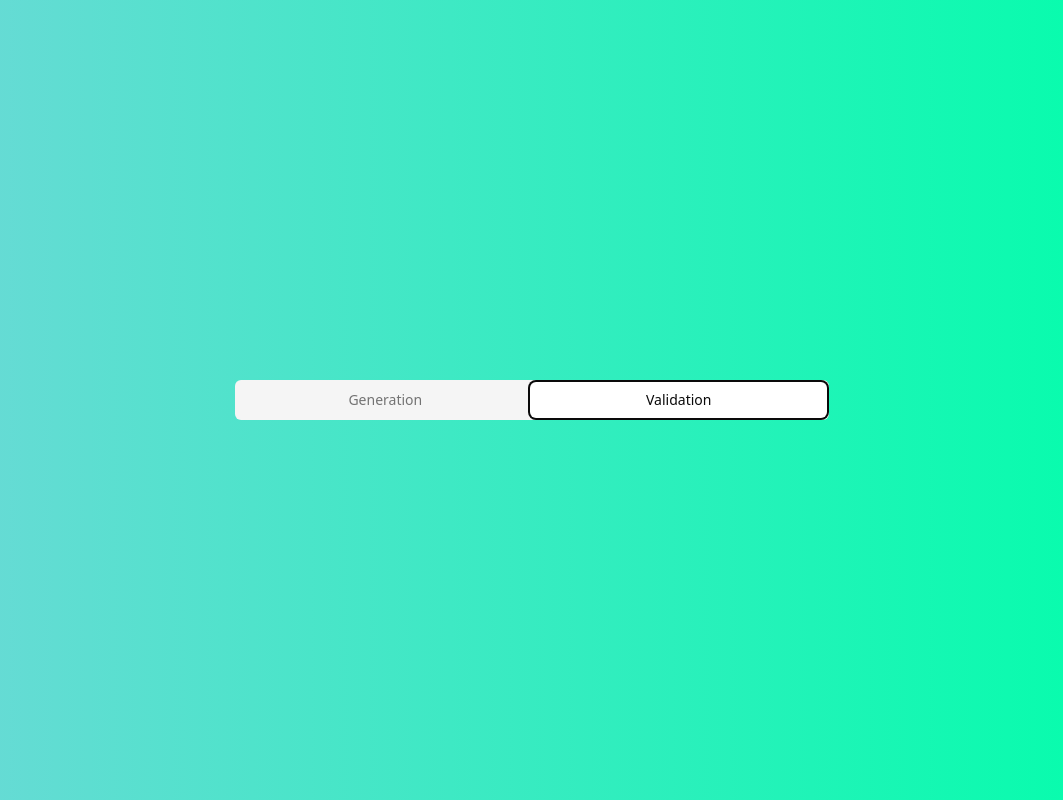
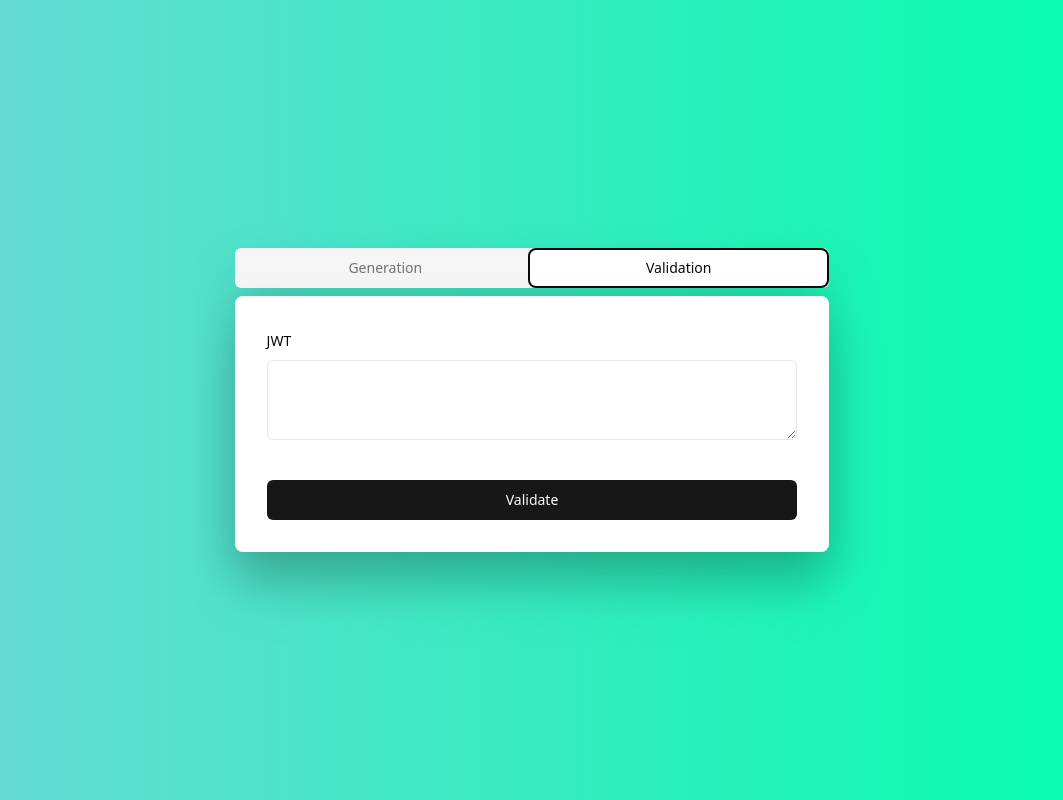
Before and after one commit to CharlesPerDev/jwt-demo, a Next.js app: page / in a window 1280 px wide. Both pictures are taken after a click on the tab "Validation". Shown: the whole page, without its empty margins (108-1171 px from the left). Built offline with nearby package versions, Linux system fonts and the light colour scheme; no server answers.

Commit message:
Split form from page and started work on validation dialog

```diff
--- /dev/null
+++ b/src/app/generation-form.tsx
@@ -0,0 +1,92 @@
+import { Button } from "@/components/ui/button";
+import {
+    Form,
+    FormControl,
+    FormField,
+    FormItem,
+    FormLabel,
+    FormMessage,
+} from "@/components/ui/form";
+import { Input } from "@/components/ui/input";
+import { useForm } from "react-hook-form";
+import { z } from "zod";
+import { zodResolver } from "@hookform/resolvers/zod";
+import { Textarea } from "@/components/ui/textarea";
+import { generateToken } from "@/components/server/jwtUtils";
+
+
+const GenerationForm = (props: { setGeneratedJwt: (jwt: string) => any; }) => {
+    const formSchema = z.object({
+        username: z.string().min(1, { message: "Username must contain at least one character" }).max(128, "Username can't be longer than 128 characters"),
+        description: z.string().max(512, { message: "Description can't be longer than 512 characters" }),
+        age: z.number().int().finite().max(150, { message: "Age can't be more than 150" }),
+    });
+    const form = useForm<z.infer<typeof formSchema>>({
+        resolver: zodResolver(formSchema),
+        defaultValues: {
+            username: "John Doe",
+            description: "I am a person",
+            age: 42,
+        },
+    });
+
+    function onSubmit(values: z.infer<typeof formSchema>) {
+        generateToken(values).then((token) => props.setGeneratedJwt(token));
+    }
+
+    return (<Form {...form}>
+        <form
+            onSubmit={form.handleSubmit(onSubmit)}
+            className="flex w-full flex-col gap-10"
+        >
+            <FormField
+                control={form.control}
+                name="username"
+                render={({ field }) => (
+                    <FormItem>
+                        <FormLabel>Username</FormLabel>
+                        <FormControl>
+                            <Input {...field} />
+                        </FormControl>
+                        <FormMessage />
+                    </FormItem>
+                )}
+            ></FormField>
+            <FormField
+                control={form.control}
+                name="description"
+                render={({ field }) => (
+                    <FormItem>
+                        <FormLabel>Description</FormLabel>
+                        <FormControl>
+                            <Textarea className="resize-none" {...field} />
+                        </FormControl>
+                        <FormMessage />
+                    </FormItem>
+                )}
+            ></FormField>
+            <FormField
+                control={form.control}
+                name="age"
+                render={({ field }) => (
+                    <FormItem>
+                        <FormLabel>Age</FormLabel>
+                        <FormControl>
+                            <Input
+                                type="number"
+                                {...field}
+                                onChange={(event) =>
+                                    field.onChange(+event.target.value)
+                                }
+                            />
+                        </FormControl>
+                        <FormMessage />
+                    </FormItem>
+                )}
+            ></FormField>
+            <Button type="submit">Generate</Button>
+        </form>
+    </Form>);
+}
+
+export { GenerationForm };
--- a/src/app/page.tsx
+++ b/src/app/page.tsx
@@ -1,50 +1,20 @@
 "use client";
 
-import { Button } from "@/components/ui/button";
-import {
-  Form,
-  FormControl,
-  FormField,
-  FormItem,
-  FormLabel,
-  FormMessage,
-} from "@/components/ui/form";
-import { Input } from "@/components/ui/input";
 import { Label } from "@/components/ui/label";
-import { useForm } from "react-hook-form";
-import { z } from "zod";
-import { zodResolver } from "@hookform/resolvers/zod";
 import { Textarea } from "@/components/ui/textarea";
 import { Tabs } from "@radix-ui/react-tabs";
 import { TabsContent, TabsList, TabsTrigger } from "@/components/ui/tabs";
 import { useState } from "react";
-import generateToken from "@/components/server/requestToken";
+import { GenerationForm } from "./generation-form";
+import { ValidationForm } from "./validation-form";
 
 export default function HomePage() {
-  const formSchema = z.object({
-    username: z.string().min(1, {message: "Username must contain at least one character"}).max(128, "Username can't be longer than 128 characters"),
-    description: z.string().max(512, {message: "Description can't be longer than 512 characters"}),
-    age: z.number().int().finite().max(150, {message: "Age can't be more than 150"}),
-  });
-  const form = useForm<z.infer<typeof formSchema>>({
-    resolver: zodResolver(formSchema),
-    defaultValues: {
-      username: "John Doe",
-      description: "I am a person",
-      age: 42,
-    },
-  });
-
   let [generatedJwt, setGeneratedJwt] = useState("");
-
-  function onSubmit(values: z.infer<typeof formSchema>) {
-    generateToken(values).then((token) => setGeneratedJwt(token));
-  }
 
   return (
     <main className="flex min-h-screen flex-col items-center justify-center bg-gradient-to-r from-[#6ed8d8] to-[#00ffaa]">
       <div className="container flex flex-col items-center justify-center gap-12 px-4 py-16 ">
-        <Tabs defaultValue="generation" className="w-full max-w-prose">
+        <Tabs defaultValue="generation" className="w-full max-w-prose drop-shadow-2xl">
           <TabsList className="w-full">
             <TabsTrigger className="w-full" value="generation">
               Generation
@@ -55,67 +25,19 @@
           </TabsList>
           <TabsContent value="generation">
             <div className="flex flex-col gap-8 rounded-lg bg-white p-8 drop-shadow-2xl">
-              <Form {...form}>
-                <form
-                  onSubmit={form.handleSubmit(onSubmit)}
-                  className="flex w-full flex-col gap-10"
-                >
-                  <FormField
-                    control={form.control}
-                    name="username"
-                    render={({ field }) => (
-                      <FormItem>
-                        <FormLabel>Username</FormLabel>
-                        <FormControl>
-                          <Input {...field} />
-                        </FormControl>
-                        <FormMessage />
-                      </FormItem>
-                    )}
-                  ></FormField>
-                  <FormField
-                    control={form.control}
-                    name="description"
-                    render={({ field }) => (
-                      <FormItem>
-                        <FormLabel>Description</FormLabel>
-                        <FormControl>
-                          <Textarea className="resize-none" {...field} />
-                        </FormControl>
-                        <FormMessage />
-                      </FormItem>
-                    )}
-                  ></FormField>
-                  <FormField
-                    control={form.control}
-                    name="age"
-                    render={({ field }) => (
-                      <FormItem>
-                        <FormLabel>Age</FormLabel>
-                        <FormControl>
-                          <Input
-                            type="number"
-                            {...field}
-                            onChange={(event) =>
-                              field.onChange(+event.target.value)
-                            }
-                          />
-                        </FormControl>
-                        <FormMessage />
-                      </FormItem>
-                    )}
-                  ></FormField>
-                  <Button type="submit">Submit</Button>
-                </form>
-              </Form>
+              <GenerationForm setGeneratedJwt={setGeneratedJwt} />
               <div>
                 <Label>Result</Label>
                 <Textarea
                   readOnly
-                  className="resize-none"
                   value={generatedJwt}
                 ></Textarea>
               </div>
+            </div>
+          </TabsContent>
+          <TabsContent value="validation">
+            <div className="flex flex-col gap-8 rounded-lg bg-white p-8 drop-shadow-2xl">
+              <ValidationForm />
             </div>
           </TabsContent>
         </Tabs>
--- /dev/null
+++ b/src/app/validation-form.tsx
@@ -0,0 +1,75 @@
+import { Button } from "@/components/ui/button";
+import {
+    Form,
+    FormControl,
+    FormField,
+    FormItem,
+    FormLabel,
+    FormMessage,
+} from "@/components/ui/form";
+import { useForm } from "react-hook-form";
+import { z } from "zod";
+import { zodResolver } from "@hookform/resolvers/zod";
+import { Textarea } from "@/components/ui/textarea";
+import { AlertDialog, AlertDialogCancel, AlertDialogContent, AlertDialogDescription, AlertDialogFooter, AlertDialogHeader, AlertDialogTitle } from "@/components/ui/alert-dialog";
+import { useState } from "react";
+import { Input } from "@/components/ui/input";
+import { Label } from "@/components/ui/label";
+
+const ValidationForm = () => {
+    const formSchema = z.object({
+        jwt: z.string().min(1, { message: "JWT must have at least 1 character" }),
+    });
+    const form = useForm<z.infer<typeof formSchema>>({
+        resolver: zodResolver(formSchema),
+    });
+
+    const [isDialogOpen, setIsDialogOpen] = useState(false);
+    const [decodedToken, setDecodedToken] = useState();
+
+    function onSubmit(values: z.infer<typeof formSchema>) {
+        setIsDialogOpen(true);
+        console.log(values);
+    }
+
+    return (<div>
+        <Form {...form}>
+            <form
+                onSubmit={form.handleSubmit(onSubmit)}
+                className="flex w-full flex-col gap-10"
+            >
+                <FormField
+                    control={form.control}
+                    name="jwt"
+                    render={({ field }) => (
+                        <FormItem>
+                            <FormLabel>JWT</FormLabel>
+                            <FormControl>
+                                <Textarea {...field} />
+                            </FormControl>
+                            <FormMessage />
+                        </FormItem>
+                    )}
+                ></FormField>
+                <Button type="submit">Validate</Button>
+            </form>
+        </Form>
+        <div>
+            <AlertDialog open={isDialogOpen} onOpenChange={setIsDialogOpen}>
+                <AlertDialogContent>
+                    <AlertDialogHeader>
+                        <AlertDialogTitle>Validation information</AlertDialogTitle>
+                        <AlertDialogDescription>
+                        </AlertDialogDescription>
+                    </AlertDialogHeader>
+                    <AlertDialogFooter>
+                        <AlertDialogCancel>Close</AlertDialogCancel>
+                    </AlertDialogFooter>
+                </AlertDialogContent>
+            </AlertDialog>
+        </div>
+    </div>
+    );
+}
+
+export { ValidationForm };
--- a/src/components/server/requestToken.tsx
+++ b/src/components/server/jwtUtils.tsx
@@ -25,4 +25,8 @@
   return token;
 };
 
-export default generateToken;
+const decodeToken = async () => {
+
+}
+
+export { generateToken, decodeToken };
```
